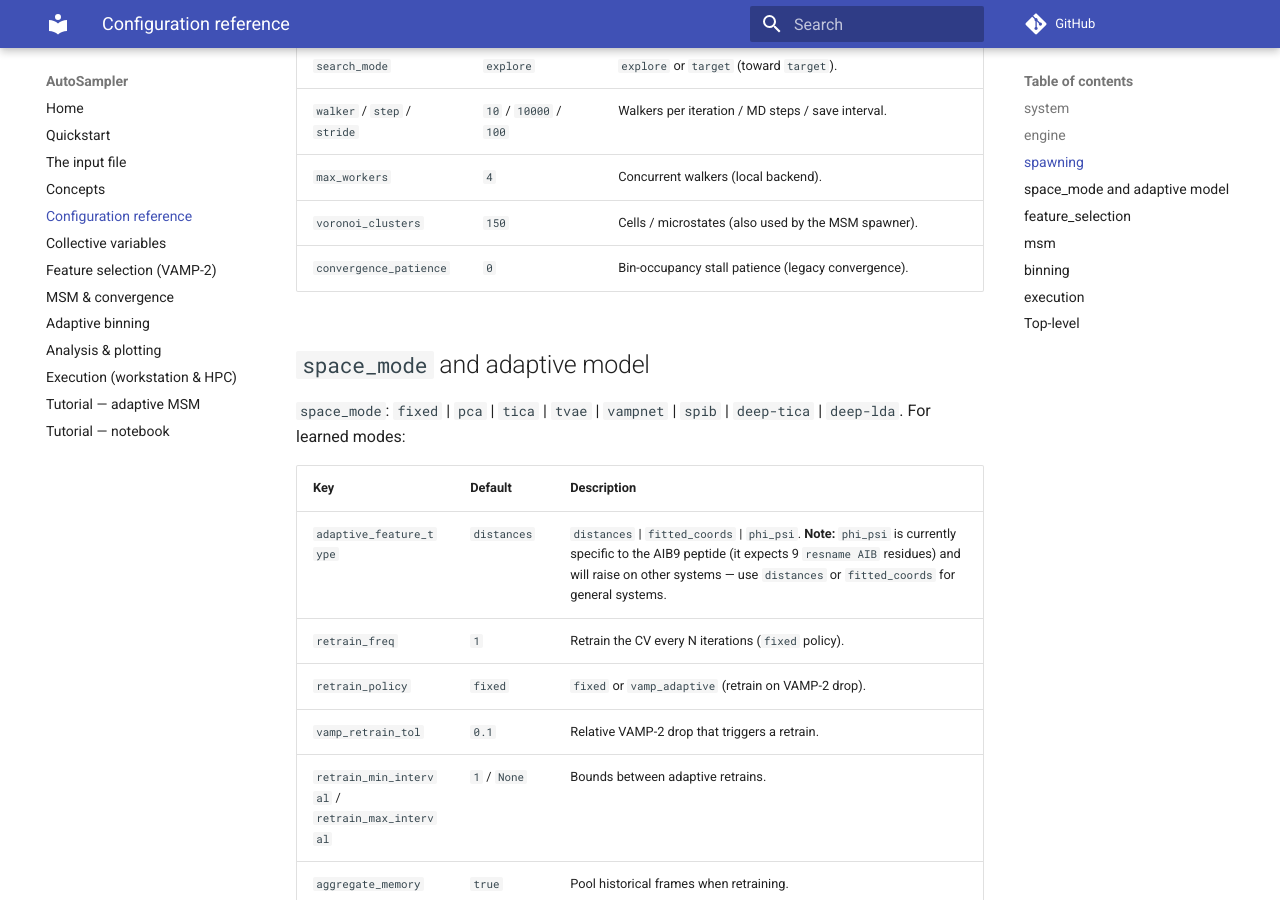
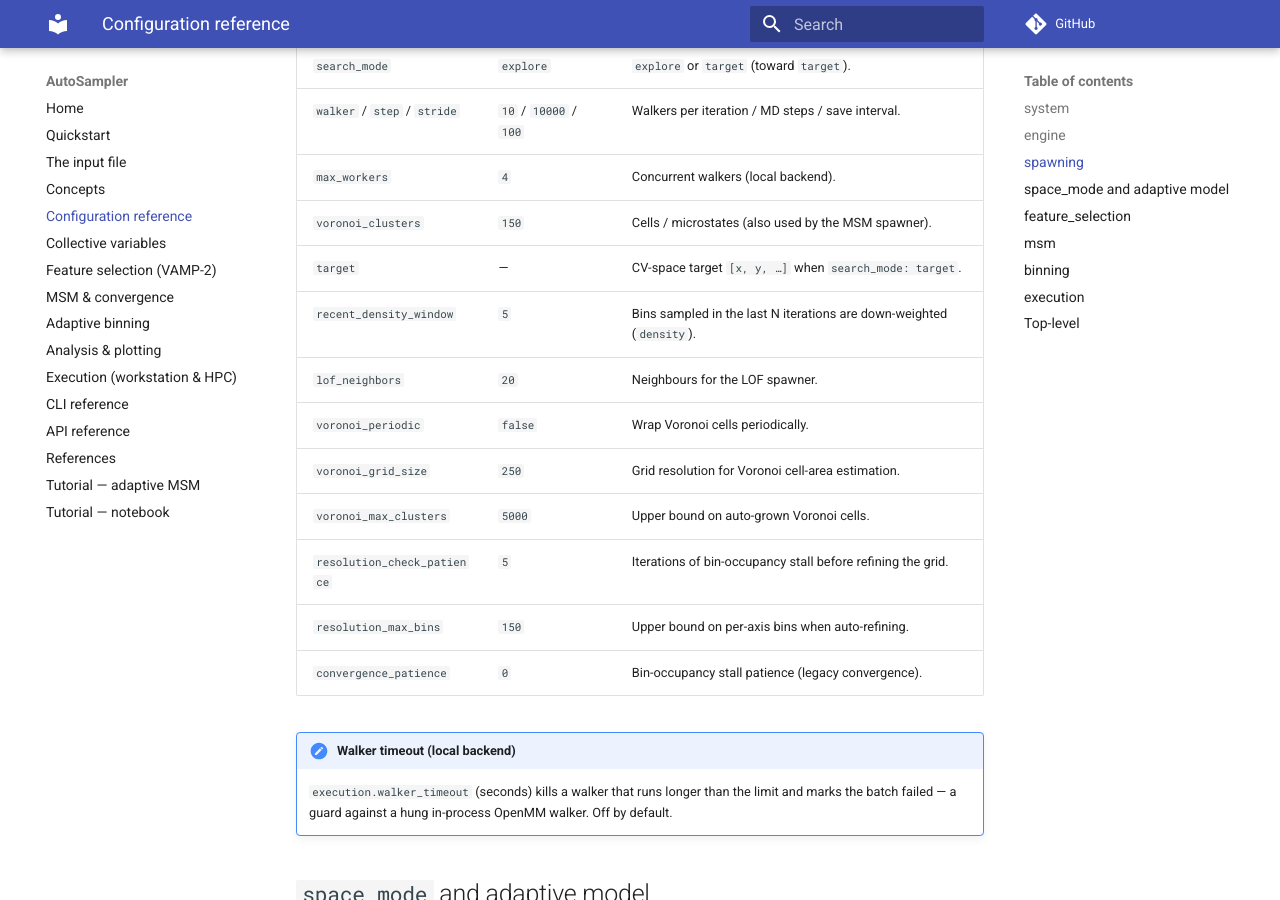
Before and after one commit to TeamSuman/Trails-MD, an MkDocs documentation site: the page built from docs/configuration.md, in a window 1280 px wide and 900 px high, scrolled down 1717 px. Built offline with MkDocs 1.6.1 and Material for MkDocs 9.7.7, drawn with Linux system fonts in a browser that asks for light colours; comment, search, counter and statistics services are not loaded.

Commit message:
docs: add API reference, references/citations, and full CLI reference
- mkdocs.yml: wire the mkdocstrings (python) plugin and add nav entries.
- docs/api.md: mkdocstrings API reference for the public modules a user/referee
  calls (config, msm.estimator, msm.convergence, spaces.feature_selection,
  binning.adaptive, analysis.data/plots). Griffe analyses statically, so no heavy
  runtime deps are needed at build.
- docs/references.md: primary literature for the methods (MSM/PCCA+, TICA, VAMP/
  VAMPNets, SPIB, deep-TICA, TAE, weighted ensemble, MAB, deeptime/OpenMM/
  MDAnalysis); cross-linked from cv_methods.md.
- docs/cli.md: complete reference for all six console commands (incl. the
  previously-undocumented autosampler-init and autosampler-analyze), with real
  flags read from the *_cli modules.
- configuration.md: document the previously-missing spawner-tuning keys
  (recent_density_window, lof_neighbors, voronoi_*, resolution_*, target) and the
  new execution.walker_timeout.
- CI docs job installs the package (--no-deps) so mkdocstrings can resolve it.

https://claude.ai/code/session_01MjnMX5xKm184y4sLXhq4pT

```diff
--- a/docs/configuration.md
+++ b/docs/configuration.md
@@ -44,7 +44,20 @@ at startup. Below, only non-obvious defaults are noted — see
 | `walker` / `step` / `stride` | `10` / `10000` / `100` | Walkers per iteration / MD steps / save interval. |
 | `max_workers` | `4` | Concurrent walkers (local backend). |
 | `voronoi_clusters` | `150` | Cells / microstates (also used by the MSM spawner). |
+| `target` | — | CV-space target `[x, y, …]` when `search_mode: target`. |
+| `recent_density_window` | `5` | Bins sampled in the last N iterations are down-weighted (`density`). |
+| `lof_neighbors` | `20` | Neighbours for the LOF spawner. |
+| `voronoi_periodic` | `false` | Wrap Voronoi cells periodically. |
+| `voronoi_grid_size` | `250` | Grid resolution for Voronoi cell-area estimation. |
+| `voronoi_max_clusters` | `5000` | Upper bound on auto-grown Voronoi cells. |
+| `resolution_check_patience` | `5` | Iterations of bin-occupancy stall before refining the grid. |
+| `resolution_max_bins` | `150` | Upper bound on per-axis bins when auto-refining. |
 | `convergence_patience` | `0` | Bin-occupancy stall patience (legacy convergence). |
+
+!!! note "Walker timeout (local backend)"
+    `execution.walker_timeout` (seconds) kills a walker that runs longer than the
+    limit and marks the batch failed — a guard against a hung in-process OpenMM
+    walker. Off by default.
 
 ## `space_mode` and adaptive model
 
--- a/mkdocs.yml
+++ b/mkdocs.yml
@@ -22,8 +22,22 @@ nav:
   - Adaptive binning: binning.md
   - Analysis & plotting: analysis.md
   - Execution (workstation & HPC): execution.md
+  - CLI reference: cli.md
+  - API reference: api.md
+  - References: references.md
   - Tutorial — adaptive MSM: tutorials/adaptive_msm.md
   - Tutorial — notebook: notebook_tutorial.md
+
+plugins:
+  - search
+  - mkdocstrings:
+      handlers:
+        python:
+          options:
+            show_root_heading: true
+            show_source: false
+            members_order: source
+            docstring_style: numpy
 
 markdown_extensions:
   - admonition
```
Also changed, not shown: docs/api.md (added, +28 -0 lines), docs/cli.md (added, +79 -0 lines), docs/cv_methods.md (+3 -0 lines), docs/references.md (added, +50 -0 lines), 1 other file.
